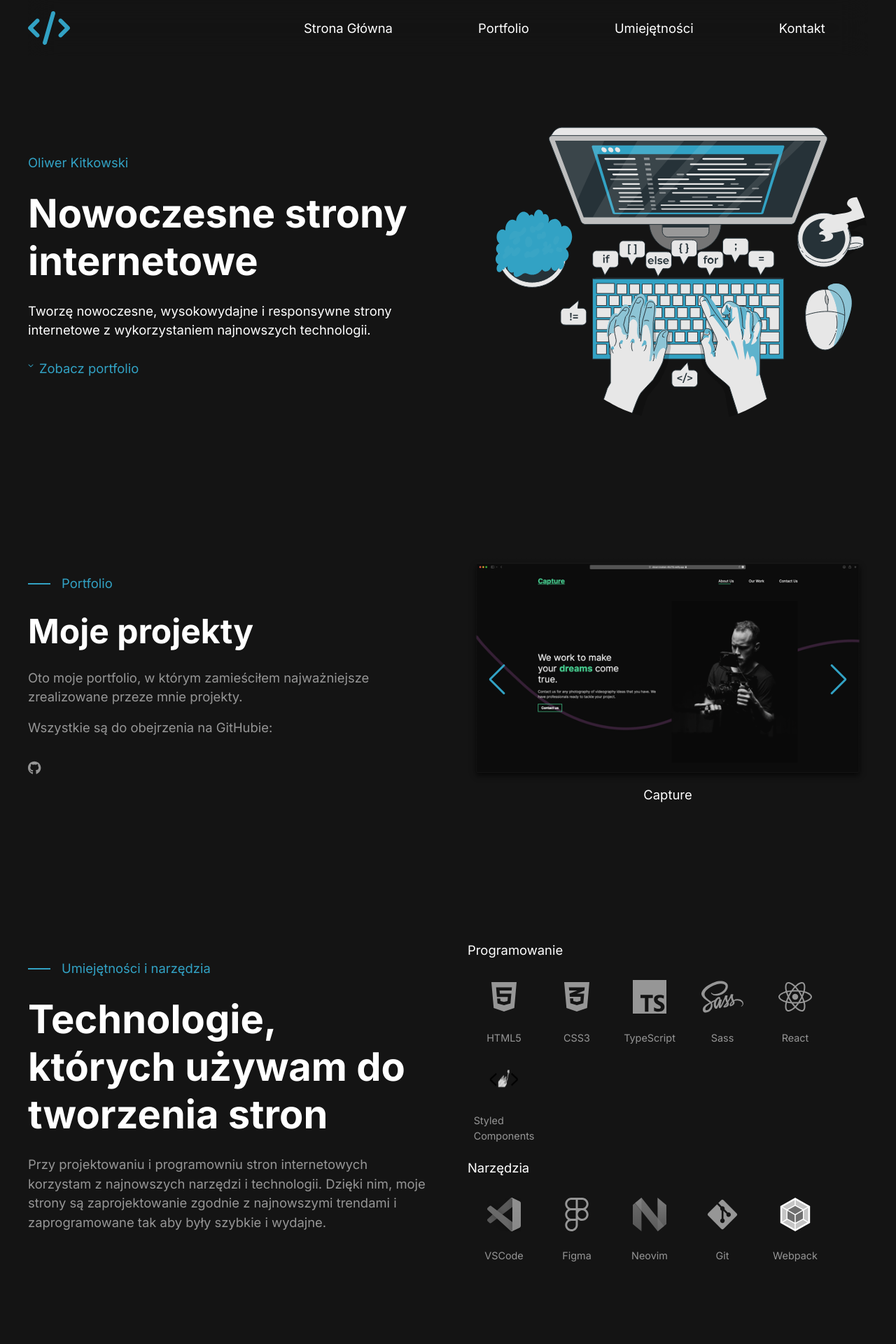
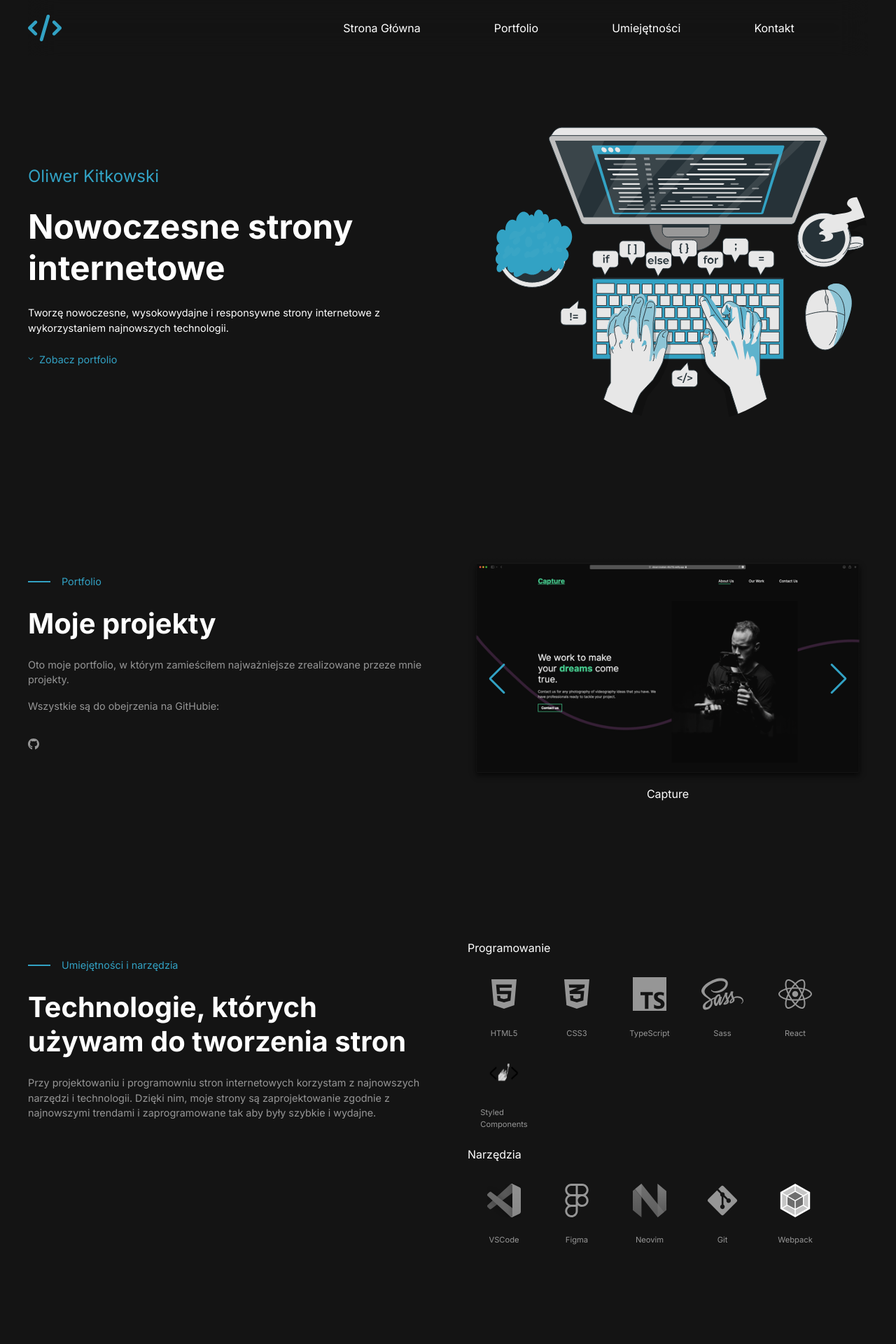
Before and after one commit to kitkovsky/new-portfolio, a React (Create React App) app: page / in a window 1280 px wide. Shown: the top 1920 px of the page at 70% size. Built offline with nearby package versions, Linux system fonts and the light colour scheme.

Commit message:
feat: better overall font sizes

```diff
--- a/src/components/Hero.tsx
+++ b/src/components/Hero.tsx
@@ -22,6 +22,11 @@ const HeroText = styled.div`
 
   .hero-colour {
     color: ${PrimaryColours.blue};
+    font-size: 3rem;
+  }
+
+  p {
+    font-size: 1.8rem;
   }
 `;
 
@@ -35,12 +40,13 @@ const ScrollDown = styled.div`
 
   svg {
     color: ${PrimaryColours.blue};
-    height: 3rem;
+    height: 2rem;
   }
 
   a {
     padding: 1rem;
     color: ${PrimaryColours.blue};
+    font-size: 1.8rem;
   }
 `;
 
--- a/src/components/Nav.tsx
+++ b/src/components/Nav.tsx
@@ -19,7 +19,7 @@ const Logo = styled.a`
   padding: 2rem 0rem;
 
   img {
-    height: 100%;
+    height: 80%;
   }
 `;
 
@@ -28,10 +28,14 @@ const Ul = styled.ul`
   flex-direction: row;
   flex-grow: 3;
   align-items: center;
-  justify-content: space-around;
+  justify-content: space-evenly;
 
   li {
     list-style: none;
+  }
+
+  a {
+    font-size: 2rem;
   }
 
   @media screen and (max-width: 950px) {
--- a/src/components/Portfolio.tsx
+++ b/src/components/Portfolio.tsx
@@ -11,7 +11,7 @@ import musicPlayer from "../assets/music-player.png";
 import photographyPortfolio from "../assets/photography-portfolio.png";
 import beatmaker from "../assets/beatmaker.png";
 
-const PortfolioStyled = styled.section`
+const Section = styled.section`
   margin: 25rem 5rem;
   display: flex;
 
@@ -38,6 +38,21 @@ const PortfolioText = styled.div`
     &:hover {
       color: white;
     }
+  }
+`;
+
+const ColourP = styled.p`
+  display: flex;
+  align-items: center;
+  color: ${PrimaryColours.blue};
+  font-size: 1.8rem;
+
+  span {
+    display: inline-block;
+    width: 4rem;
+    height: 0.3rem;
+    margin-right: 2rem;
+    background: ${PrimaryColours.blue};
   }
 `;
 
@@ -74,22 +89,9 @@ const SwiperStyled = styled(Swiper)`
   }
 `;
 
-const ColourP = styled.p`
-  display: flex;
-  align-items: center;
-  color: ${PrimaryColours.blue};
-
-  span {
-    display: inline-block;
-    width: 4rem;
-    height: 0.3rem;
-    margin-right: 2rem;
-    background: ${PrimaryColours.blue};
-  }
-`;
-
 const GreyP = styled.p`
   color: ${PrimaryColours.grey};
+  font-size: 1.8rem;
 
   span {
     display: block;
@@ -99,7 +101,7 @@ const GreyP = styled.p`
 
 const Portfolio: React.FC = () => {
   return (
-    <PortfolioStyled id="portfolio">
+    <Section id="portfolio">
       <PortfolioText>
         <ColourP>
           <span></span>Portfolio
@@ -182,7 +184,7 @@ const Portfolio: React.FC = () => {
           <h3>Beatmaker</h3>
         </SwiperSlide>
       </SwiperStyled>
-    </PortfolioStyled>
+    </Section>
   );
 };
 
--- a/src/components/Tools.tsx
+++ b/src/components/Tools.tsx
@@ -30,7 +30,7 @@ const Text = styled.div`
   flex: 1 1 20rem;
   margin-right: 7rem;
 
-  h1 {
+  h2 {
     font-weight: bold;
   }
 `;
@@ -39,6 +39,7 @@ const ColourP = styled.p`
   display: flex;
   align-items: center;
   color: ${PrimaryColours.blue};
+  font-size: 1.8rem;
 
   span {
     display: inline-block;
@@ -51,6 +52,7 @@ const ColourP = styled.p`
 
 const GreyP = styled.p`
   color: ${PrimaryColours.grey};
+  font-size: 1.8rem;
 `;
 
 const Tech = styled.div`
@@ -78,7 +80,7 @@ const TechDiv = styled.div`
 
   p {
     color: ${PrimaryColours.grey};
-    font-size: 1.8rem;
+    font-size: 1.4rem;
   }
 `;
 
@@ -93,7 +95,7 @@ const Tools: React.FC = () => {
         <ColourP>
           <span></span>Umiejętności i narzędzia
         </ColourP>
-        <h1>Technologie, których używam do tworzenia stron</h1>
+        <h2>Technologie, których używam do tworzenia stron</h2>
         <GreyP>
           Przy projektowaniu i programowniu stron internetowych korzystam z
           najnowszych narzędzi i technologii. Dzięki nim, moje strony są
--- a/src/styles/GlobalStyles.ts
+++ b/src/styles/GlobalStyles.ts
@@ -25,19 +25,19 @@ export const GlobalStyle = createGlobalStyle`
   }
 
   h1 {
-    font-size: 7rem;
+    font-size: 6rem;
   }
 
   h2 {
-    font-size: 6rem;
+    font-size: 5rem;
   }
 
   h3 {
-    font-size: 2.3rem;
+    font-size: 2rem;
   }
 
   a {
-    font-size: 2.3rem;
+    font-size: 2rem;
     text-decoration: none;
   }
 
```
